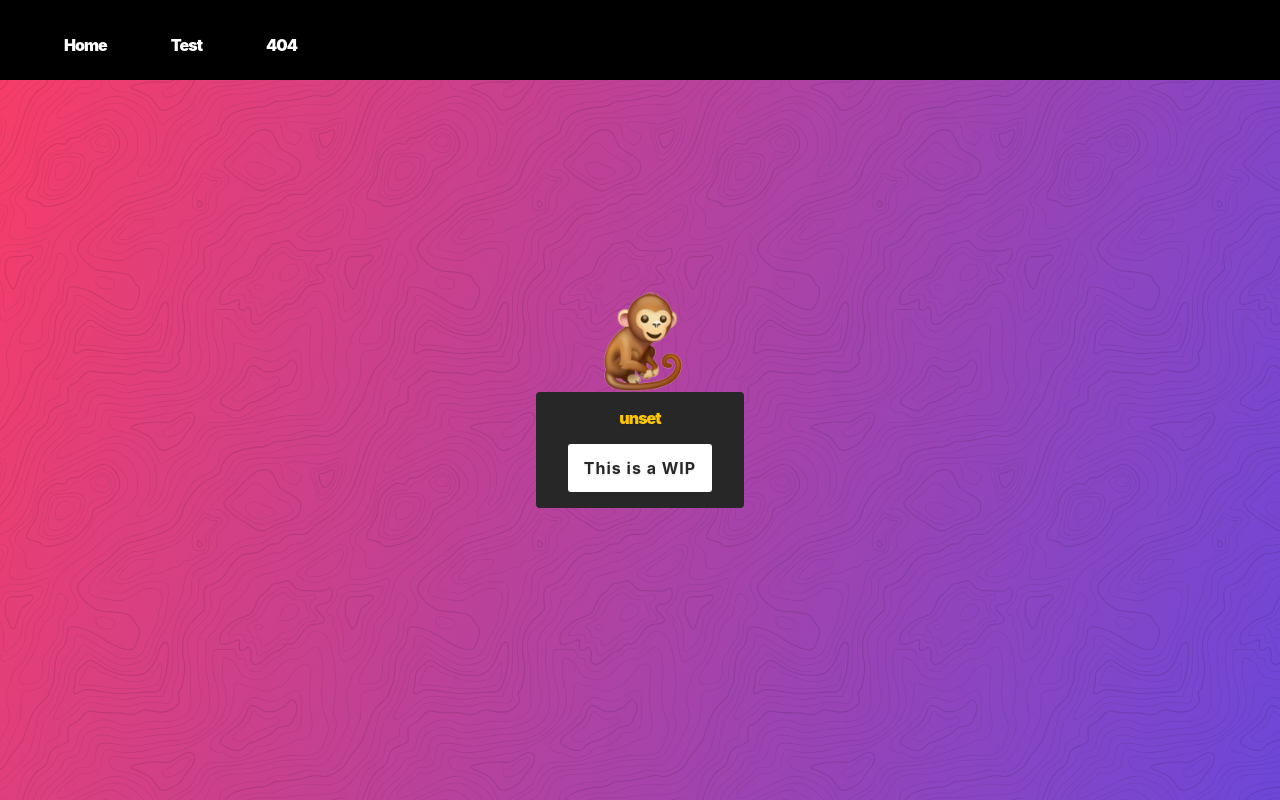
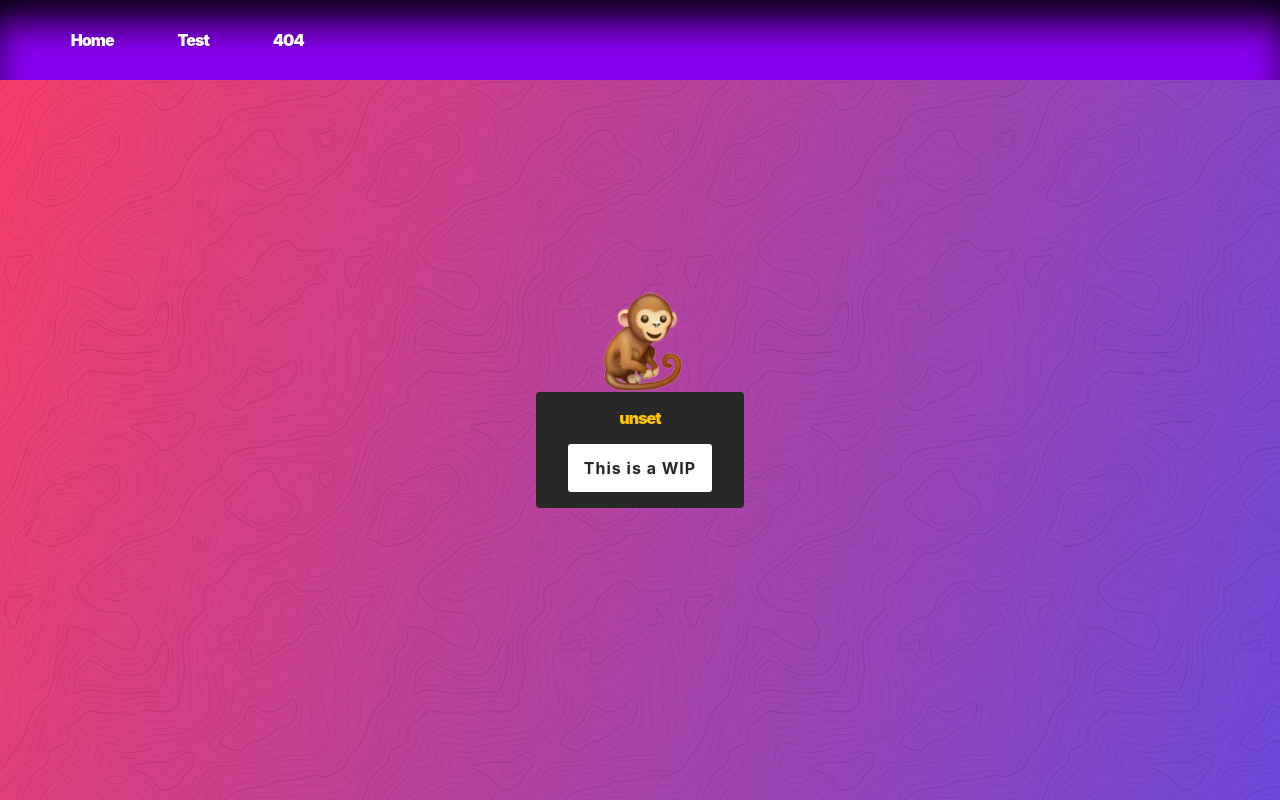
Before and after one commit to LicJoseAngelGodinez/Portfolio-2023, a React (Vite) app: page / in a window 1280 px wide. Built offline with nearby package versions, Linux system fonts and the light colour scheme; no server answers.

Commit message:
Addes styles and behaviours for navbar

```diff
--- a/src/components/navbar/navbar.module.css
+++ b/src/components/navbar/navbar.module.css
@@ -4,22 +4,26 @@
     align-items: center;
     justify-content: space-between;
     height: 80px;
-    padding: 0 2rem;
-    background-color: #000;
+    gap: 1.8rem;
+    background-color: #8900f2;
+    box-shadow: inset 0 30px 40px -10px #000;
     color: #fff;
     position: fixed;
     width: 100%;
 }
 
+.navbar {
+    padding-bottom: 10px;
+}
+
 .navbar a {
     margin: 0 2rem;
-    color: #fff;
     text-decoration: none;
-
+    color: white;
 }
 
 .navbar a:hover {
-    color: blue;
+    text-shadow: 1px 1px 13px yellow;
 }
 
 .navHeader .navBtn {
@@ -35,6 +39,11 @@
 }
 
 @media only screen and (max-width: 1024px) {
+    .navHeader {
+        box-shadow: inset 0 30px 40px 0px #000;
+        padding: 0 2rem;
+    }
+
     .navHeader .navBtn {
         visibility: visible;
         opacity: 1;
--- a/src/components/navbar/navbar.tsx
+++ b/src/components/navbar/navbar.tsx
@@ -13,12 +13,12 @@ function Navbar() {
   return (
     <header className={styles.navHeader}>
       <nav className={`${styles.navbar} ${menuOpen && styles.responsiveNav}`}>
+        <button className={`${styles.navBtn} ${styles.closeNavBtn}`} onClick={toggleMenu}>
+          <FaTimes />
+        </button>
         <Link to="/">Home</Link>
         <Link to="/test">Test</Link>
         <Link to="/NotFound">404</Link>
-        <button className={`${styles.navBtn} ${styles.closeNavBtn}`} onClick={toggleMenu}>
-          <FaTimes />
-        </button>
       </nav>
       <button className={styles.navBtn} onClick={toggleMenu}>
         <FaBars />
```
